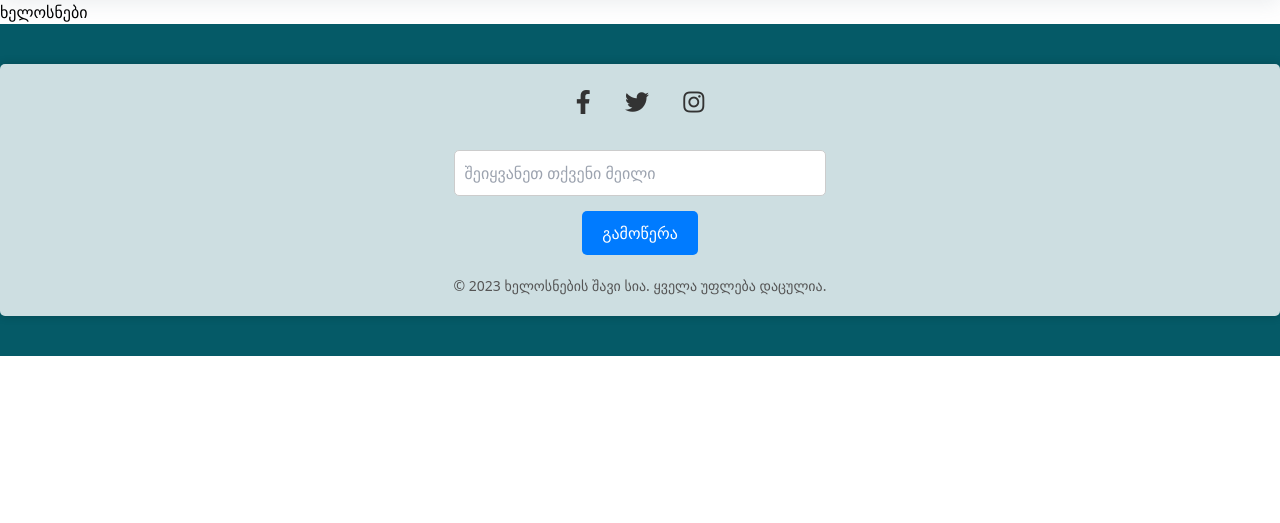
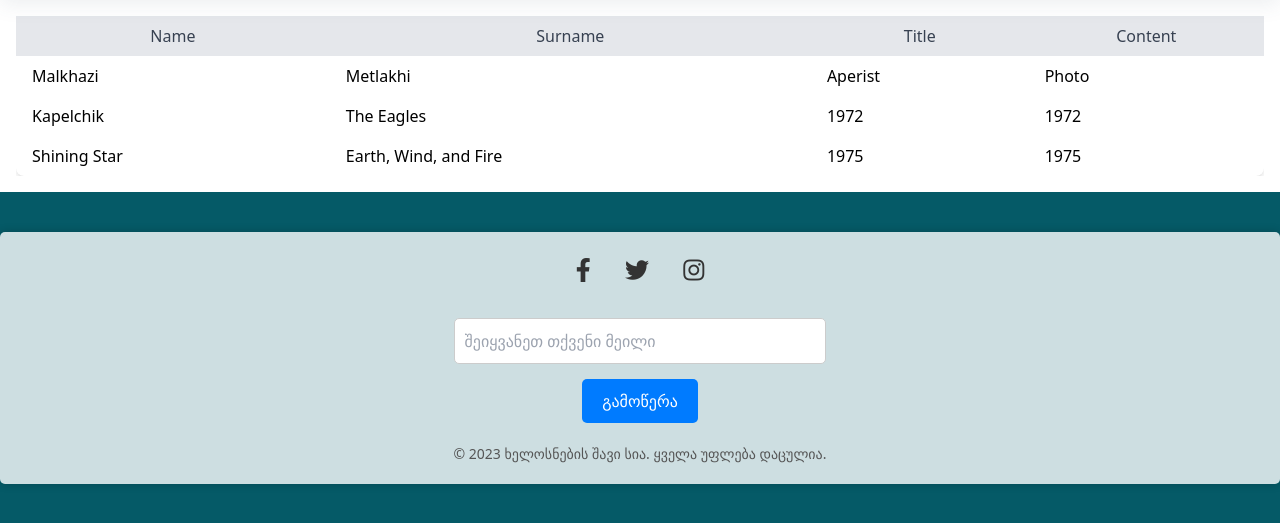
Before and after one commit to nikolozi2001/blackList, a Flask app: page /workers in a window 1280 px wide. Shown: the part 90-613 px from the top of the page. Run offline with Flask 3, Linux system fonts and the light colour scheme; parts of the project's set-up code (start-up, migrations or seed data) failed here and were passed over.

Commit message:
working with db

```diff
--- a/main.py
+++ b/main.py
@@ -9,18 +9,25 @@ db = SQLAlchemy()
 
 # Configure the database URI
 app.config['SQLALCHEMY_DATABASE_URI'] = 'sqlite:////tmp/test.db'
-app.config['SQLALCHEMY_TRACK_MODIFICATIONS'] = False
 db.init_app(app)
 
 class Users(db.Model):
     id = db.Column(db.Integer, primary_key=True)
     name = db.Column(db.String(10), unique=False, nullable=False)
     surname = db.Column(db.String(30), unique=False, nullable=False)
-    personalid = db.Column(db.Integer(11), unique=True, nullable=True)
 
     def __repr__(self):
-        return f"Users('{self.name}', '{self.surname}', '{self.personalid}')"
+        return f"Users('{self.name}', '{self.surname}')"
 
+
+class Posts(db.Model):
+    id = db.Column(db.Integer, primary_key=True)
+    title = db.Column(db.String(100), unique=False, nullable=False)
+    content = db.Column(db.String(1000), unique=False, nullable=False)
+    user_id = db.Column(db.Integer, db.ForeignKey('users.id'), nullable=False)
+
+    def __repr__(self):
+        return f"Posts('{self.title}', '{self.content}')"
 
 users = {
     'admin': 'admin',
--- a/static/style/output.css
+++ b/static/style/output.css
@@ -601,6 +601,63 @@ video {
   display: block;
 }
 
+.table {
+  display: table;
+}
+
+.min-w-full {
+  min-width: 100%;
+}
+
+.table-auto {
+  table-layout: auto;
+}
+
+.overflow-x-auto {
+  overflow-x: auto;
+}
+
+.rounded-lg {
+  border-radius: 0.5rem;
+}
+
+.border {
+  border-width: 1px;
+}
+
+.border-b {
+  border-bottom-width: 1px;
+}
+
+.border-gray-200 {
+  --tw-border-opacity: 1;
+  border-color: rgb(229 231 235 / var(--tw-border-opacity));
+}
+
+.bg-gray-200 {
+  --tw-bg-opacity: 1;
+  background-color: rgb(229 231 235 / var(--tw-bg-opacity));
+}
+
+.bg-white {
+  --tw-bg-opacity: 1;
+  background-color: rgb(255 255 255 / var(--tw-bg-opacity));
+}
+
+.p-4 {
+  padding: 1rem;
+}
+
+.px-4 {
+  padding-left: 1rem;
+  padding-right: 1rem;
+}
+
+.py-2 {
+  padding-top: 0.5rem;
+  padding-bottom: 0.5rem;
+}
+
 .pb-3 {
   padding-bottom: 0.75rem;
 }
@@ -608,3 +665,19 @@ video {
 .text-center {
   text-align: center;
 }
+
+.text-gray-700 {
+  --tw-text-opacity: 1;
+  color: rgb(55 65 81 / var(--tw-text-opacity));
+}
+
+.shadow-md {
+  --tw-shadow: 0 4px 6px -1px rgb(0 0 0 / 0.1), 0 2px 4px -2px rgb(0 0 0 / 0.1);
+  --tw-shadow-colored: 0 4px 6px -1px var(--tw-shadow-color), 0 2px 4px -2px var(--tw-shadow-color);
+  box-shadow: var(--tw-ring-offset-shadow, 0 0 #0000), var(--tw-ring-shadow, 0 0 #0000), var(--tw-shadow);
+}
+
+.hover\:bg-gray-100:hover {
+  --tw-bg-opacity: 1;
+  background-color: rgb(243 244 246 / var(--tw-bg-opacity));
+}
--- a/templates/workers.html
+++ b/templates/workers.html
@@ -2,6 +2,39 @@
 
 {% block content %}
 
-<h1>ხელოსნები</h1>
+<div class="container mx-auto p-4">
+    <div class="overflow-x-auto">
+        <table class="min-w-full bg-white border border-gray-200 rounded-lg shadow-md">
+            <thead>
+                <tr class="bg-gray-200 text-gray-700">
+                    <th class="px-4 py-2 border-b">Name</th>
+                    <th class="px-4 py-2 border-b">Surname</th>
+                    <th class="px-4 py-2 border-b">Title</th>
+                    <th class="px-4 py-2 border-b">Content</th>
+                </tr>
+            </thead>
+            <tbody>
+                <tr class="hover:bg-gray-100">
+                    <td class="px-4 py-2 border-b">Malkhazi</td>
+                    <td class="px-4 py-2 border-b">Metlakhi</td>
+                    <td class="px-4 py-2 border-b">Aperist</td>
+                    <td class="px-4 py-2 border-b">Photo</td>
+                </tr>
+                <tr class="hover:bg-gray-100">
+                    <td class="px-4 py-2 border-b">Kapelchik</td>
+                    <td class="px-4 py-2 border-b">The Eagles</td>
+                    <td class="px-4 py-2 border-b">1972</td>
+                    <td class="px-4 py-2 border-b">1972</td>
+                </tr>
+                <tr class="hover:bg-gray-100">
+                    <td class="px-4 py-2 border-b">Shining Star</td>
+                    <td class="px-4 py-2 border-b">Earth, Wind, and Fire</td>
+                    <td class="px-4 py-2 border-b">1975</td>
+                    <td class="px-4 py-2 border-b">1975</td>
+                </tr>
+            </tbody>
+        </table>
+    </div>
+</div>
 
 {% endblock %}
```
Also changed, not shown: blackList.db.
